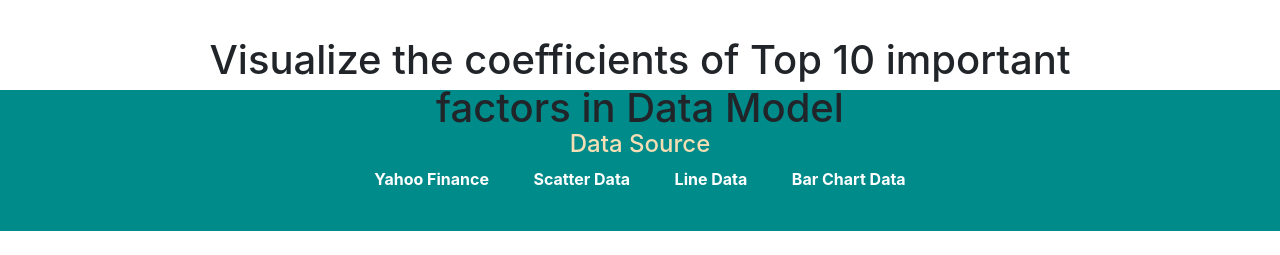
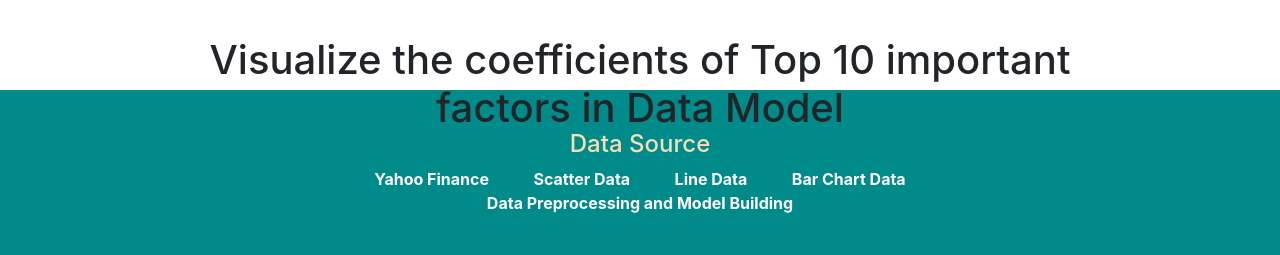
Before and after one commit to JunheZhang66/DATS_Final_Project, a Flask app: page / in a window 1280 px wide. Shown: the part 1804-2059 px from the top of the page. Before the commit the page ends 2035 px from the top, so only its background shows below. Run offline with Flask 2, Linux system fonts and the light colour scheme; some libraries are stand-ins or nearby versions.

Commit message:
add link to data preprocessing

```diff
--- a/final_project_src/static/index.css
+++ b/final_project_src/static/index.css
@@ -117,3 +117,7 @@ g .x-axis {
     color: white;
     margin: 20px;
 }
+
+#section-footer a:hover {
+    color: rgb(230, 188, 75);
+}
--- a/final_project_src/templates/index.html
+++ b/final_project_src/templates/index.html
@@ -5,7 +5,7 @@
     <!-- Required meta tags -->
     <meta charset="utf-8">
     <meta name="viewport" content="width=device-width, initial-scale=1, shrink-to-fit=no">
-    <link rel="icon" type="image/png" href={{ url_for( 'static', filename="favicon-16x16.png" ) }} />
+    <link rel="icon" type="image/png" href={{ url_for( 'static', filename="favicon-32x32.png" ) }} />
 
     <!-- Bootstrap CSS -->
     <script src="https://www.gstatic.com/charts/loader.js"></script>
@@ -86,6 +86,8 @@
         <a href="https://docs.google.com/spreadsheets/d/1wA5mOwLrGa0XUA_tCZdSEpQmS1scHmEedl8IHztN4i8/edit?usp=sharing " target="_blank ">Scatter Data</a>
         <a href="https://docs.google.com/spreadsheets/d/1gzTLDUEyyBWhruy6_JXC3-pWUGcOKaHTgYDm6duYjkg/edit?usp=sharing " target="_blank ">Line Data</a>
         <a href="https://docs.google.com/spreadsheets/d/1iw0POFzNz6wsvbdUW7X0VTzU727s2EjPkadmvFuIl6I/edit?usp=sharing " target="_blank ">Bar Chart Data</a>
+        <br>
+        <a href="https://github.com/JunheZhang66/DATS_Final_Project/blob/master/preprocess/data_preprocess.ipynb " target="_blank ">Data Preprocessing and Model Building</a>
     </div>
     <!-- Optional JavaScript -->
     <!-- jQuery first, then Popper.js, then Bootstrap JS -->
```
Also changed, not shown: requirements.txt (added, +235 -0 lines), 1 other file.
